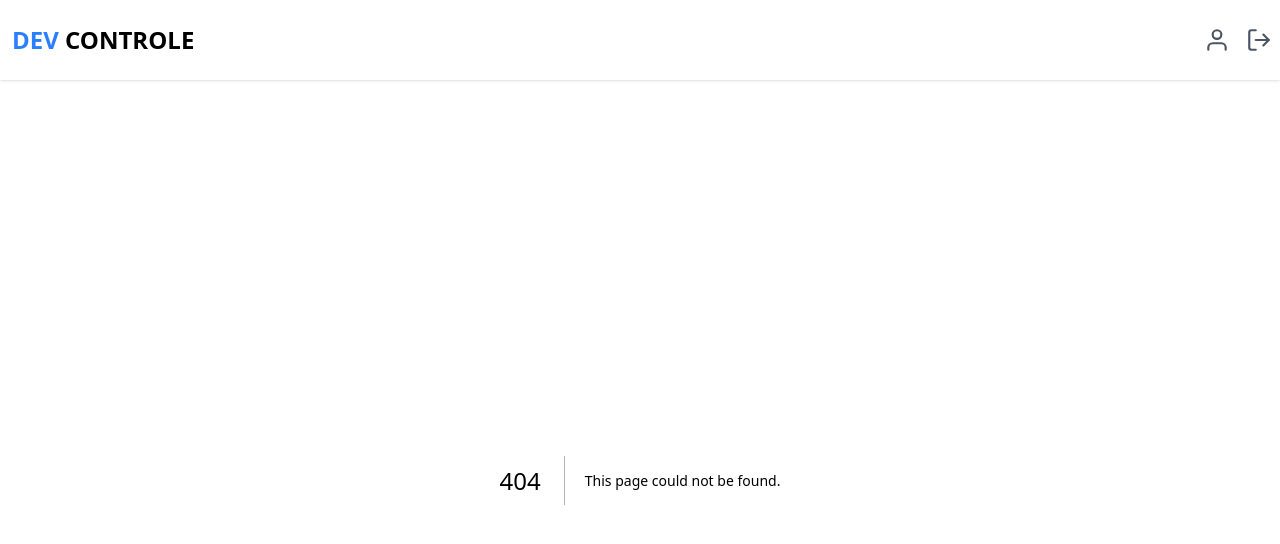
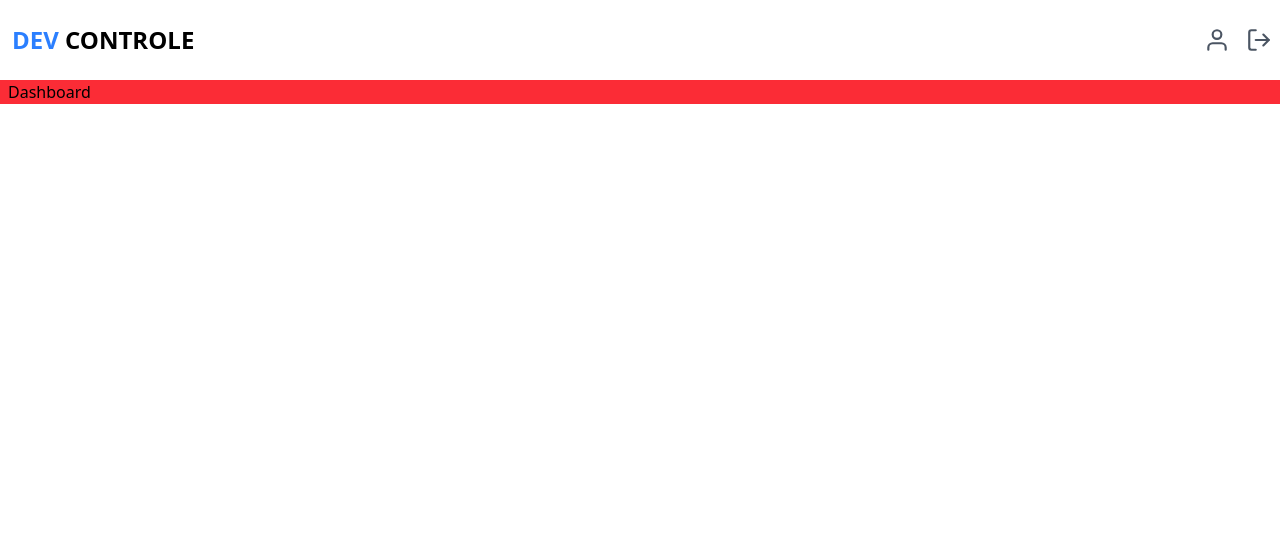
Before and after one commit to joaomouratocn/dev-controle, a Next.js app: page /dashboard in a window 1280 px wide. Before the commit this address had no page. Shown: the top 544 px of the page. Built offline with nearby package versions, Linux system fonts and the light colour scheme.

Commit message:
criado container para centralizar e pagina de dashboard

```diff
--- /dev/null
+++ b/src/app/dashboard/page.tsx
@@ -0,0 +1,11 @@
+import { Container } from "@/components/container";
+
+export default function Dashboard() {
+  return (
+    <main>
+      <Container>
+        <h1>Dashboard</h1>
+      </Container>
+    </main>
+  );
+}
--- /dev/null
+++ b/src/components/container/index.tsx
@@ -0,0 +1,7 @@
+import { ReactNode } from "react";
+
+export function Container({ children }: { children: ReactNode }) {
+  return (
+    <div className="bg-red-500 w-full max-w-7xl mx-auto px-2">{children}</div>
+  );
+}
```
